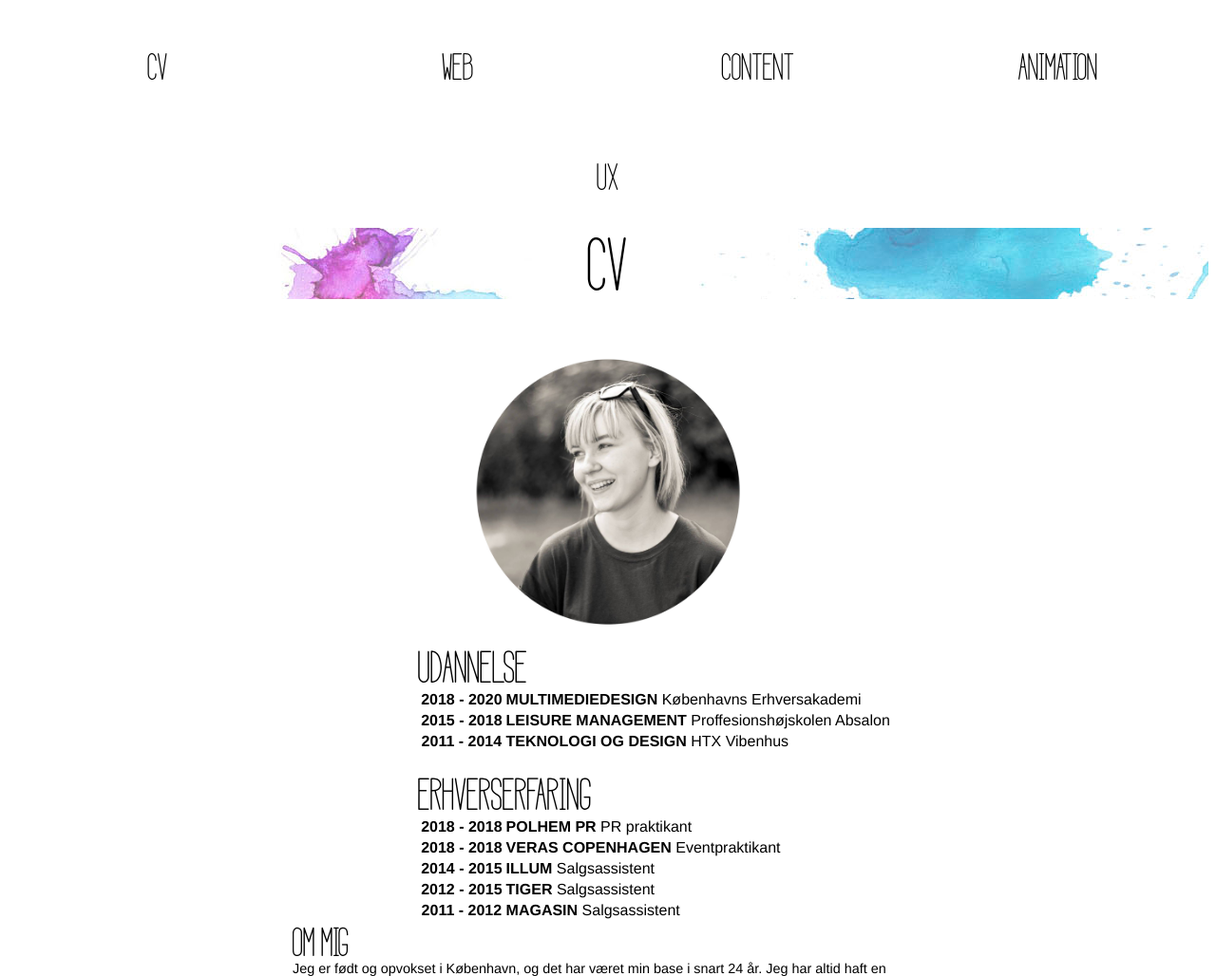
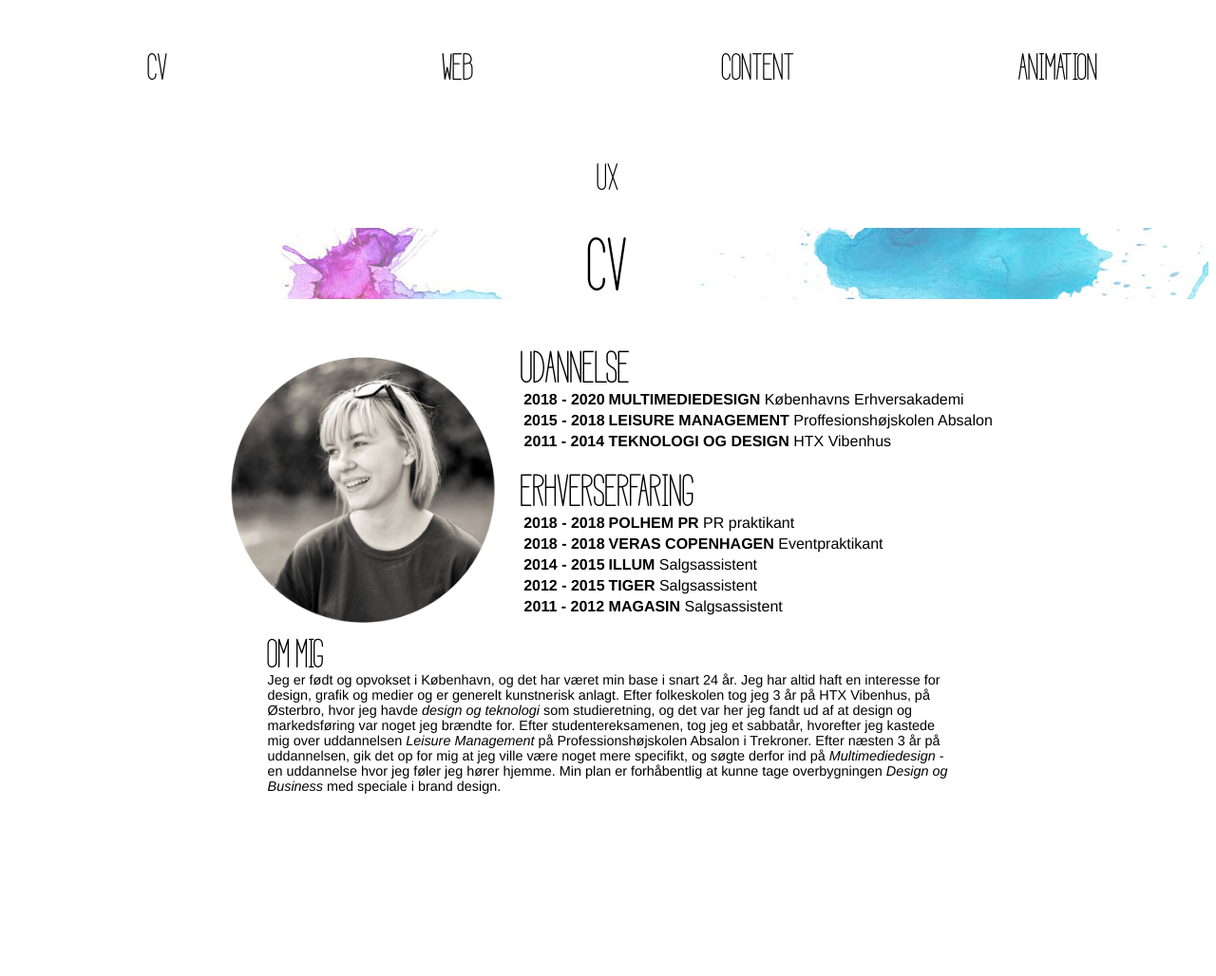
Before and after one commit to henrijetten/KEA_Portfolio, a plain HTML site: page cv.html in a window 1280 px wide. Shown: the top 1028 px of the page at 95% size. After the commit the page ends 844 px from the top, so only its background shows below. Drawn offline with Linux system fonts and the light colour scheme.

Commit message:
links mm

```diff
--- a/stylesheet.css
+++ b/stylesheet.css
@@ -110,7 +110,7 @@ a:visited {
     text-decoration-line: none;
 }
 a:hover {
-     color: black;
+     color: purple;
     text-decoration-line: none;
 }
 a:active {
@@ -135,17 +135,17 @@ a:active {
     display: flex;
     justify-content: center;
     flex-wrap: wrap;
-    margin-left: 200px;
-    margin-right: 200px;
-    margin-top: 50px;
+    margin-left: 14em;
+    margin-right: 14em;
+    margin-top: 3em;
 
     font-family: helvetica;
     'sans serif';
 }
 
 .text1 {
-    margin-left: 100px;
-    margin-top: 50px;
+    margin-left: 1em;
+    margin-top: 3em;
 
 }
 
@@ -156,16 +156,16 @@ a:active {
 }
 
 .skole {
-    margin-top: -40px;
-    margin-bottom: 20px;
+    margin-top: -3em;
+    margin-bottom: 1em;
 }
 
 .cv_text {
     font-family: helvetica;
     'sans serif';
     font-size: 0.9em;
-    margin-left: 300px;
-    margin-right: 300px;
+    margin-left: 19em;
+    margin-right: 19em;
 }
 
 /* WEB SIDE */
```
Also changed, not shown: content.html (+4 -0 lines), ux.html (+2 -1 lines), web.html (+1 -0 lines).
